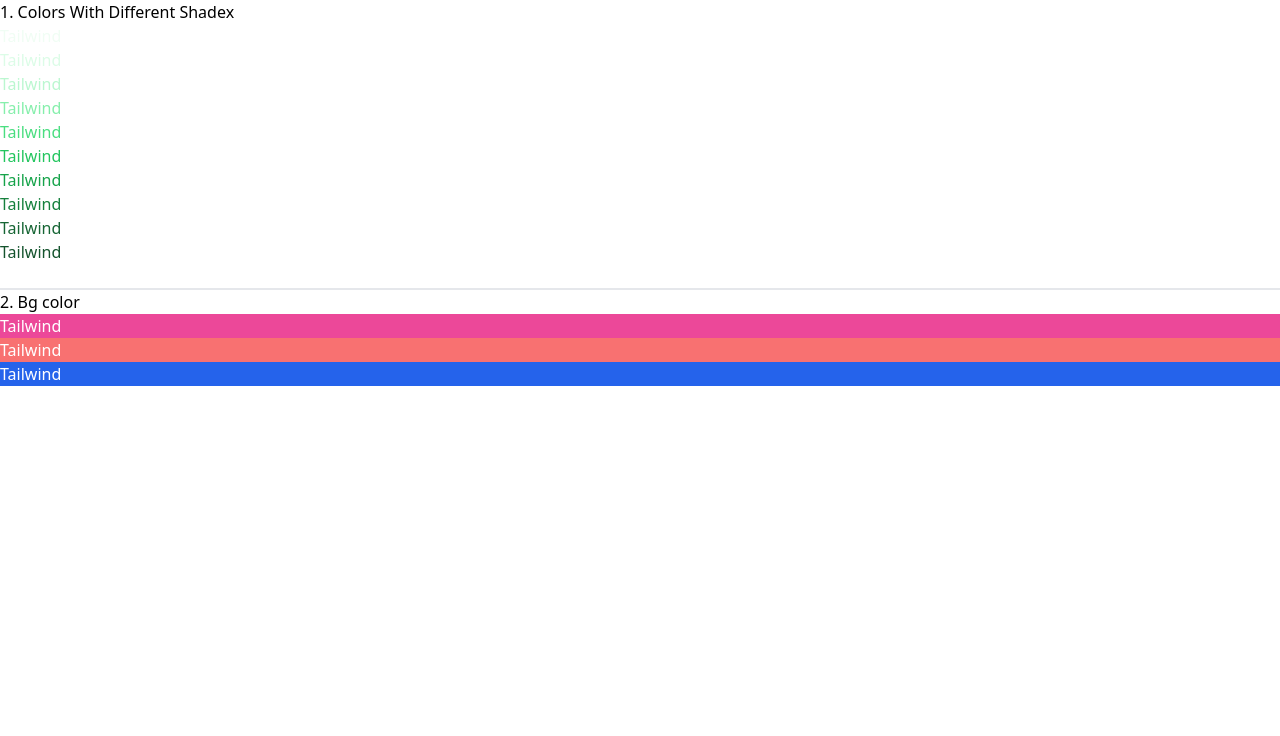
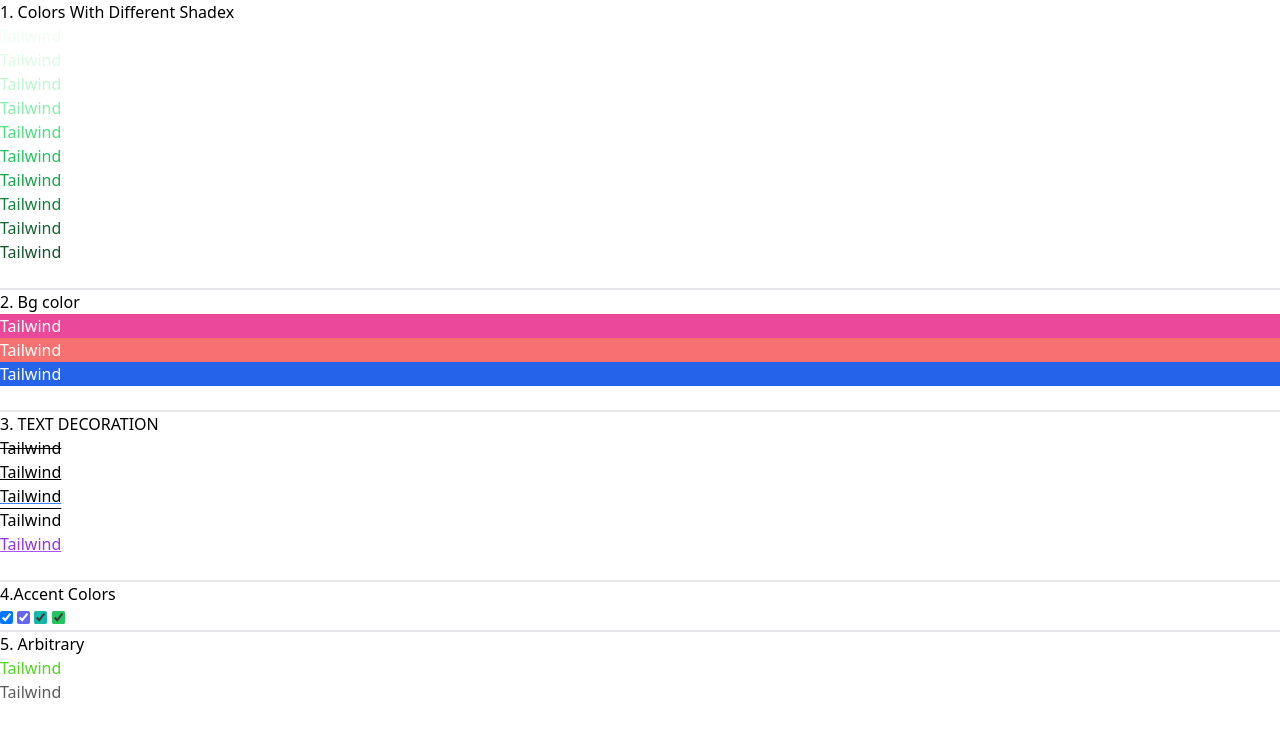
Before and after one commit to NirupamChakraborty/Tailwind_CSS, a plain HTML site: page index.html in a window 1280 px wide. Drawn offline with nearby package versions, Linux system fonts and the light colour scheme.

Commit message:
TAILWIND

```diff
--- a/index.html
+++ b/index.html
@@ -32,9 +32,47 @@
       <br>
       <hr>
       <hr>
+
+
       <h1>2. Bg color</h1>
       <p class="bg-pink-500 text-white">Tailwind</p>
       <p class="bg-red-400 text-white">Tailwind</p>
       <p class="bg-blue-600 text-white">Tailwind</p>
+
+
+      <br>
+      <hr>
+      <hr>
+
+
+
+      <h1>3. TEXT DECORATION</h1>
+      <p class="line-through">Tailwind</p>
+      <p class="underline">Tailwind</p>
+      <p class="underline decoration-blue-500">Tailwind</p>
+      <p class="overline">Tailwind</p>
+      <p class="text-purple-600 underline decoration-purple-500">Tailwind</p>
+
+
+      <br>
+      <hr>
+      <hr>
+
+
+      <h1>4.Accent Colors</h1>
+      <input type="checkbox" checked>
+      <input type="checkbox" class="accent-indigo-500" checked>
+      <input type="checkbox" class="accent-teal-500" checked>
+      <input type="checkbox" class="accent-green-500" checked>
+
+      <br>
+      <hr>
+      <hr>
+
+      <h1>5. Arbitrary </h1>
+      <!-- own custum color -->
+      <p class="text-[#50d71e]">Tailwind</p>
+      <p class="text-[#5a5b5c]">Tailwind</p>
+
 </body>
 </html>
```
